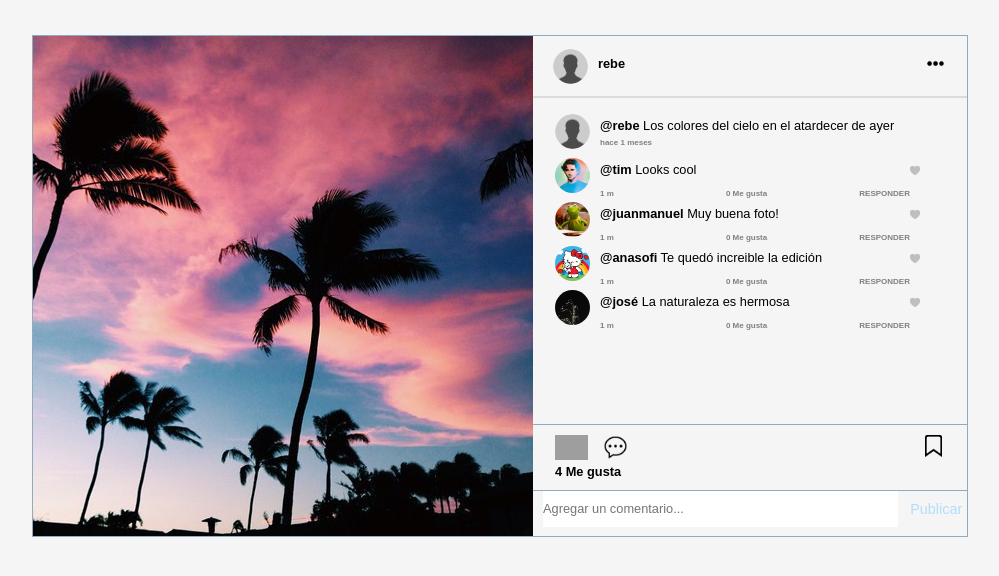
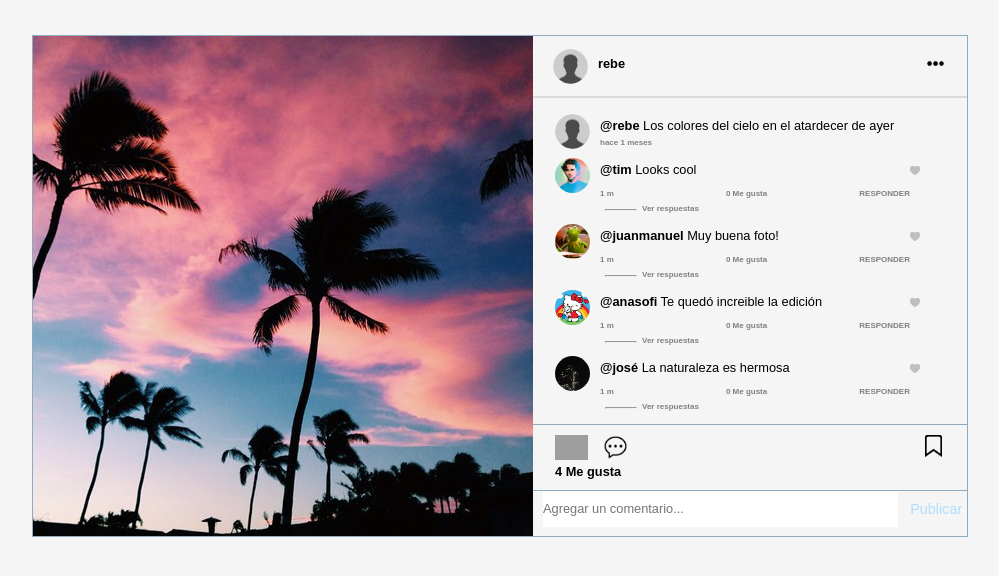
Before and after one commit to magahu/instaclonegram, a Django app: page /posts/19/comments/ in a window 1280 px wide. Shown: the part 55-631 px from the top of the page, without its empty margins (140-1139 px from the left). Run offline with Django 3.2, Linux system fonts and the light colour scheme; a user stored in the database is signed in; data comes from the database, SQL or seed files in the repository; both versions use the stored data as it was after the commit; grey boxes are pictures that could not be loaded.

Commit message:
add js code as file

```diff
--- /dev/null
+++ b/static/js/posts/enable_button.js
@@ -0,0 +1,22 @@
+function EnableButton(){
+
+    //debugger;
+
+    let my_input = document.querySelector('#text-input').value;
+    let my_div = document.getElementById('text-div');
+    let submit_button = document.querySelector('#submit-button');
+
+    console.log(my_input);
+    //my_input.textLength
+
+    if (my_input !== '') {
+        submit_button.disabled = false;
+        submit_button.hidden = false;
+        my_div.hidden = true
+
+    } else {
+        submit_button.disabled = true;
+        submit_button.hidden = true
+        my_div.hidden = false
+    }
+}
--- a/templates/posts/comment_form.html
+++ b/templates/posts/comment_form.html
@@ -8,7 +8,7 @@
         <input type="hidden" name="post" value="{{post.pk}}">
         <input type="hidden" name="user" value="{{request.user.pk}}">
         <input type="text" class="comment-space" name="text" id="text-input"
-        placeholder="Agregar un comentario..." onkeyup="myfun()">
+        placeholder="Agregar un comentario..." onkeyup="EnableButton()">
 
         <div class="submit-comment" id="text-div" >
             <p class="disabled-button-text">Publicar</p>
@@ -20,30 +20,4 @@
 
     </form>
 
-    <script type="text/javascript">
-
-    function myfun(){
-
-        //debugger;
-
-        let my_input = document.querySelector('#text-input').value;
-        let my_div = document.getElementById('text-div');
-        let submit_button = document.querySelector('#submit-button');
-
-        console.log(my_input);
-        //my_input.textLength
-
-        if (my_input !== '') {
-            submit_button.disabled = false;
-            submit_button.hidden = false;
-            my_div.hidden = true
-
-        } else {
-            submit_button.disabled = true;
-            submit_button.hidden = true
-            my_div.hidden = false
-        }
-    }
-
-
-    </script>
+    <script src="{% static 'js/posts/enable_button.js' %}" type="text/javascript"></script>
--- a/templates/posts/comments.html
+++ b/templates/posts/comments.html
@@ -104,10 +104,21 @@
 
                             </div>
 
+
+
                         </div>
+
+
 
                     </div>
 
+
+
+                </div>
+
+                <div style="display: flex; margin: 5px 0; padding-left:45px;">
+                    <hr style="width: 30px; margin:5px; background-color: #dbdbdb; color:#dbdbdb;">
+                    <p class="comment-like"><strong >Ver respuestas</strong></p>
                 </div>
                 {% endfor %}
             </div>
```
Also changed, not shown: db.sqlite3.
